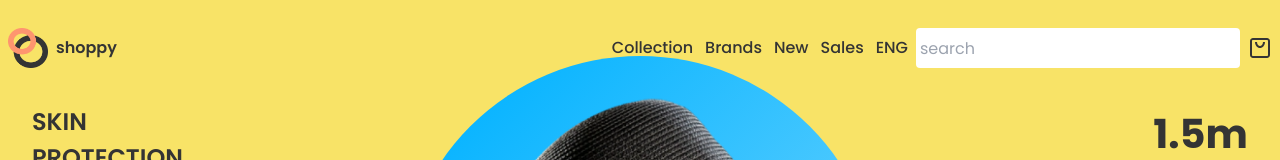
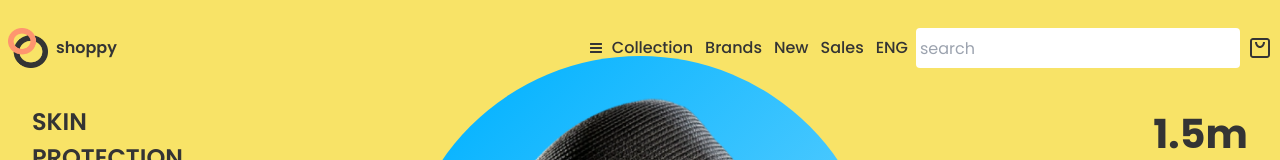
Before and after one commit to Mhira-codes/SHOPPY, a React (Create React App) app: page / in a window 1280 px wide. Shown: the top 160 px of the page. Built offline with nearby package versions, Linux system fonts and the light colour scheme.

Commit message:
file updated

```diff
--- a/src/component/Header/Header.jsx
+++ b/src/component/Header/Header.jsx
@@ -2,6 +2,7 @@ import React from "react";
 import "./Header.css";
 import logo from "../../assets/logo.png";
 import { CgShoppingBag } from "react-icons/cg";
+import { GoThreeBars } from "react-icons/go";
 
 const Header = () => {
   return (
@@ -10,7 +11,10 @@ const Header = () => {
         <img src={logo} alt="" className="w-[2.5rem] h-[2.5rem]" />
         <span className="text-base font-semibold">shoppy</span>
       </div>
-      <div className="right-side flex items-center justify-center  gap-2">
+      <div className="right-side flex items-center justify-center  gap-2 ">
+        <div className="bars"><GoThreeBars/></div>
+
+
         <div className="nav-list ">
           <ul className="flex justify-center items-center gap-3 list-none font-medium text-[16px] cursor-pointer">
             <li>Collection</li>
@@ -21,7 +25,7 @@ const Header = () => {
 
           </ul>
         </div>
-        <div>
+        <div className="input">
         <input type="text" placeholder="search" className="search  w-full  border-collapse outline-none px-1 rounded"  />
         </div>
       <div >
```
